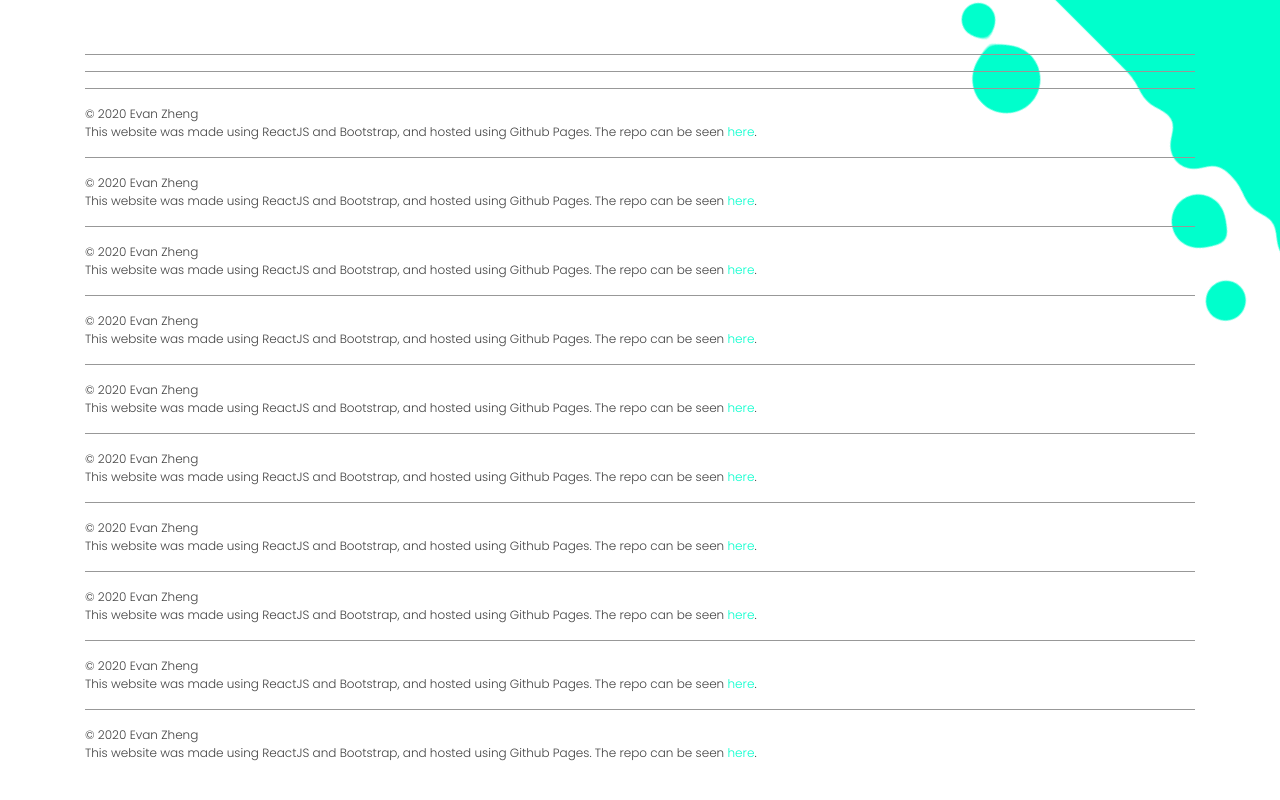
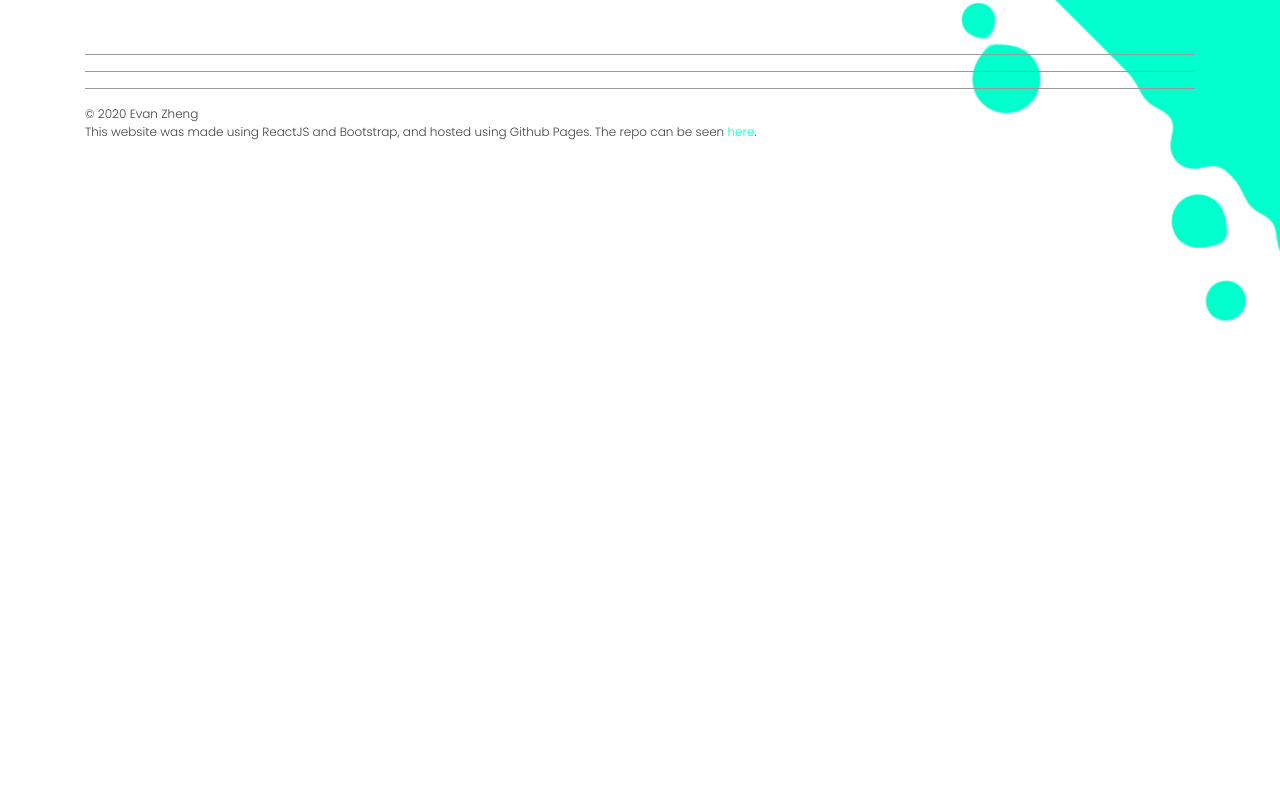
Before and after one commit to evtyz/evtyz.github.io, a React (Create React App) app: page / in a window 1280 px wide. Shown: the part 506-1306 px from the top of the page. Built offline with nearby package versions, Linux system fonts and the light colour scheme.

Commit message:
rollback error

```diff
--- a/src/App.js
+++ b/src/App.js
@@ -27,24 +27,6 @@ function App() {
           <Contacts />
           <hr/>
           <Footer />
-          <hr/>
-          <Footer />
-          <hr/>
-          <Footer />
-          <hr/>
-          <Footer />
-          <hr/>
-          <Footer />
-          <hr/>
-          <Footer />
-          <hr/>
-          <Footer />
-          <hr/>
-          <Footer />
-          <hr/>
-          <Footer />
-          <hr/>
-          <Footer />
         </Container>
       </div>
     </div>
```
